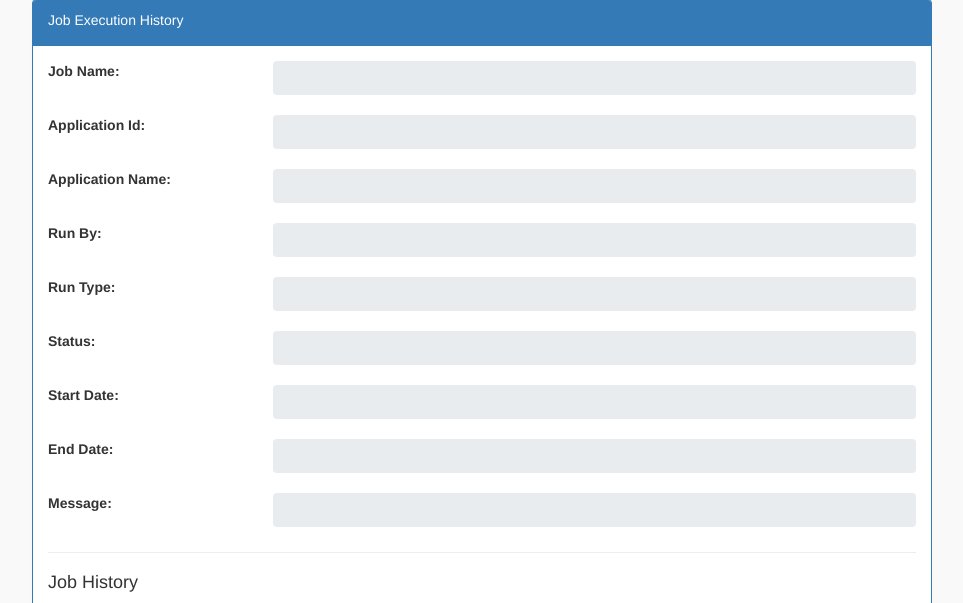
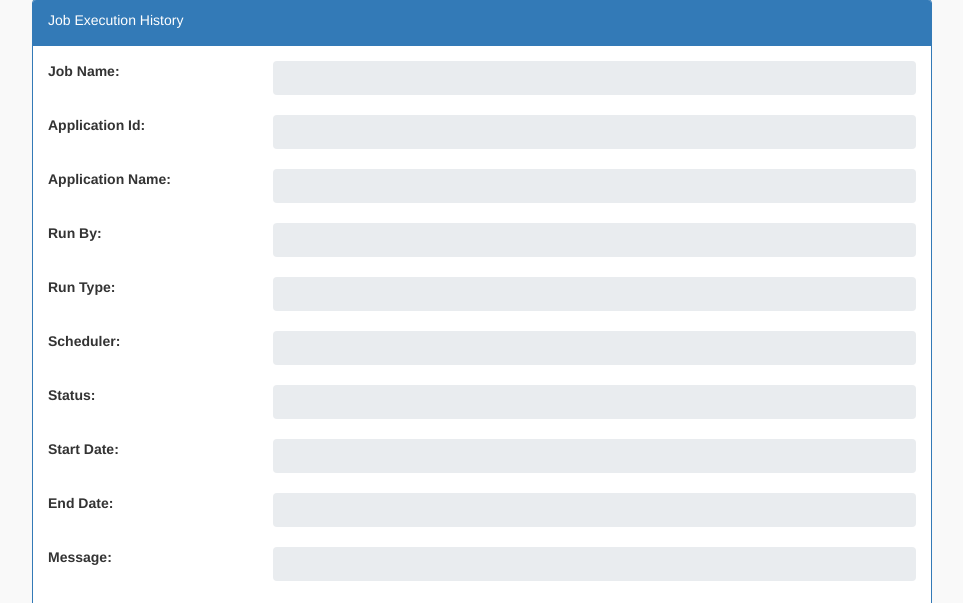
Before and after one commit to deepaklamba08/iot_analysis, a Python web app: template web_app/templates/job_history.html in a window 1280 px wide. Shown: the part 31-634 px from the top of the page, without its empty margins (158-1121 px from the left). Run offline with Jinja, Linux system fonts and the light colour scheme; the template is opened without the code that fills it, so the values that code supplies are empty; some libraries are stand-ins or nearby versions.

Commit message:
scheduler host added

```diff
--- a/src/store.py
+++ b/src/store.py
@@ -258,7 +258,7 @@ class JobStore:
 
 class ExecutionDetail:
     __ATTRIBUTES = ["execution_id", "job_id", "app_id", "status", "run_by", "message", "start_time", "end_time",
-                    "update_time", "run_type", "parameters", "metrics"]
+                    "update_time", "run_type", "parameters", "metrics", "scheduler"]
 
     def __init__(self, execution_id: str = None, job_id: str = None, app_id: str = None, status: str = None,
                  message: str = None,
@@ -267,6 +267,7 @@ class ExecutionDetail:
                  end_time: str = None,
                  parameters: dict = None,
                  run_by: str = None,
+                 scheduler: str = None,
                  run_type: str = "adhoc",
                  metrics: dict = {}):
         self.execution_id = execution_id
@@ -279,6 +280,7 @@ class ExecutionDetail:
         self.end_time = end_time
         self.parameters = parameters
         self.run_by = run_by
+        self.scheduler = scheduler
         self.run_type = run_type
         self.metrics = metrics
 
--- a/web_app/service.py
+++ b/web_app/service.py
@@ -271,7 +271,8 @@ class WebAppService:
             "end_time": job_history.end_time if job_history.end_time else '-',
             "run_type": job_history.run_type if job_history.run_type else '-',
             "message": message,
-            "metrics": job_history.metrics
+            "metrics": job_history.metrics,
+            "scheduler":job_history.scheduler
         }
 
     @staticmethod
--- a/web_app/static/app_script.js
+++ b/web_app/static/app_script.js
@@ -348,6 +348,7 @@ function setJobCurrentStatus(responseData){
     document.getElementById('appNameLabel').textContent = jobStatus.app_name;
     document.getElementById('jobRunByLabel').textContent = jobStatus.run_by;
     document.getElementById('jobRunTypeLabel').textContent = jobStatus.run_type;
+    document.getElementById('jobSchedulerLabel').textContent = jobStatus.scheduler;
     document.getElementById('jobStatusLabel').textContent = jobStatus.status;
     document.getElementById('jobStartDateLabel').textContent = jobStatus.start_time;
     document.getElementById('jobEndDateLabel').textContent = jobStatus.end_time;
--- a/web_app/templates/job_history.html
+++ b/web_app/templates/job_history.html
@@ -73,6 +73,7 @@
             max-height: 400px;
             overflow-y: auto;
         }
+
     </style>
 </head>
 
@@ -104,9 +105,15 @@
             <div class="col-sm-3"><strong>Run By:</strong></div>
             <div class="col-sm-9"><span id="jobRunByLabel" class="detail-span"></span></div>
         </div>
+
         <div class="row form-group">
             <div class="col-sm-3"><strong>Run Type:</strong></div>
             <div class="col-sm-9"><span id="jobRunTypeLabel" class="detail-span"></span></div>
+        </div>
+
+        <div class="row form-group">
+            <div class="col-sm-3"><strong>Scheduler:</strong></div>
+            <div class="col-sm-9"><span id="jobSchedulerLabel" class="detail-span"></span></div>
         </div>
 
         <div class="row form-group">
```
Also changed, not shown: src/job_executor.py (+8 -8 lines), web_app/templates/job_details.html (+17 -21 lines).
